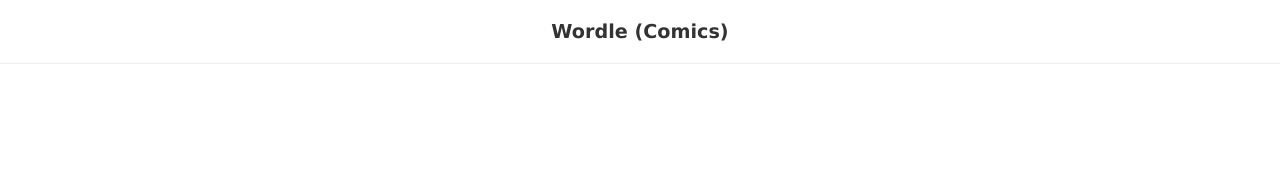
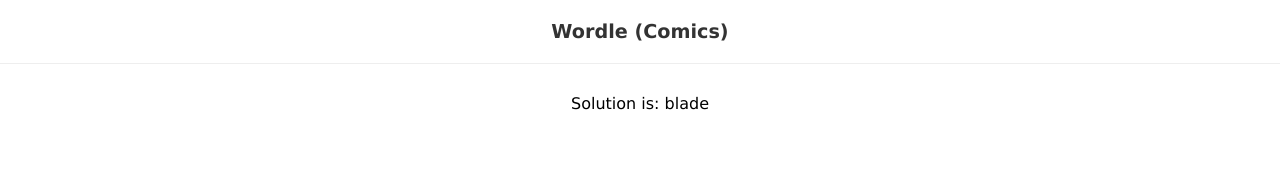
Before and after one commit to ZacharyDick828/React-Wordle-Final, a React (Create React App) app: page / in a window 1280 px wide. Shown: the top 184 px of the page. Built offline with nearby package versions, Linux system fonts and the light colour scheme; data requests are answered from the project's data file.

Commit message:
testing random word generator from json db

```diff
--- a/src/App.js
+++ b/src/App.js
@@ -1,8 +1,21 @@
+import { useEffect, useState } from "react";
 
 function App() {
+  const [solution, setSolution] = useState(null)
+
+  useEffect(() => {
+    fetch('http://localhost:3001/solutions')
+    .then(res => res.json())
+    .then(json => {
+      // console.log(json)
+      const randomWord = json[Math.floor(Math.random()*json.length)]
+      setSolution(randomWord.word)
+    })
+  }, [setSolution])
   return (
     <div className="App">
       <h1>Wordle (Comics)</h1>
+      {solution && <div>Solution is: {solution}</div>}
     </div>
   );
 }
```
